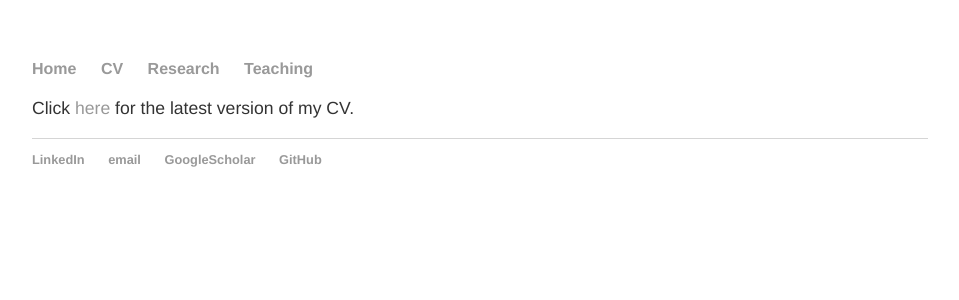
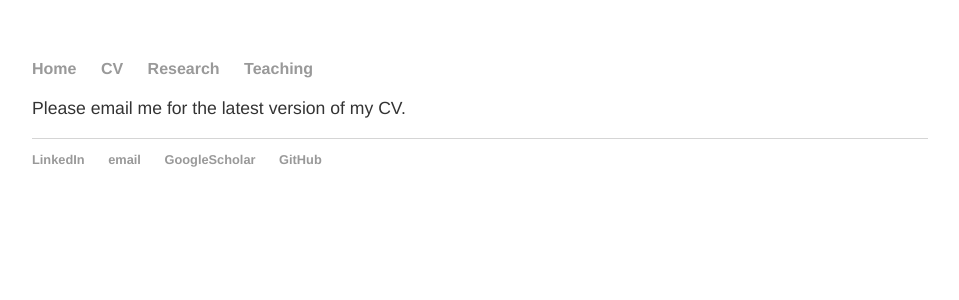
Before and after one commit to georgederpa/georgederpa, a Jekyll site: the page built from cv/index.md, in a window 1280 px wide. Shown: the top 300 px of the page, without its empty margins (160-1119 px from the left). Built offline with Jekyll 4.4.1, drawn with Linux system fonts in a browser that asks for light colours; our own code applies the rules of GitHub Pages for plain Markdown files.

Commit message:
removed DB link, updated description

```diff
--- a/cv/index.md
+++ b/cv/index.md
@@ -1 +1 @@
-Click [here](https://www.dropbox.com/s/vkfellkg93vj8ww/CV.pdf?dl=0) for the latest version of my CV.
+Please email me for the latest version of my CV.
```
